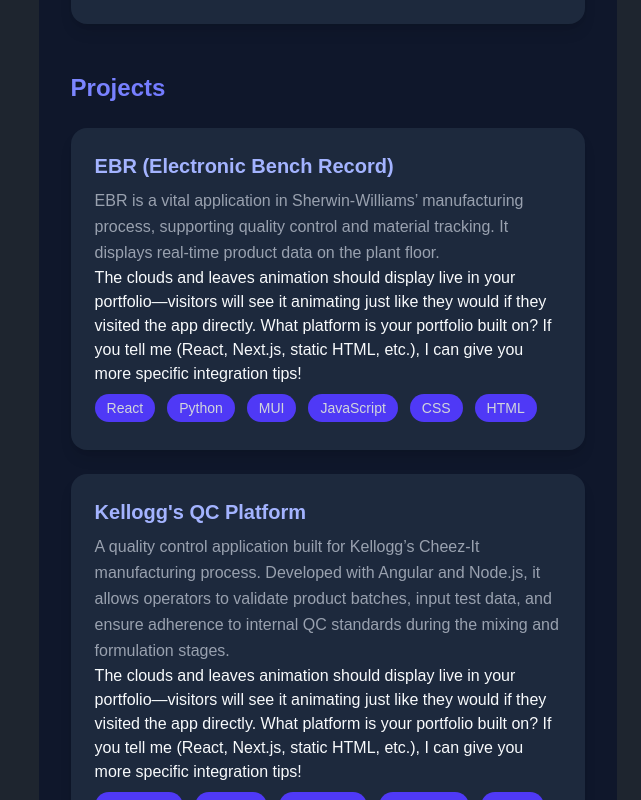
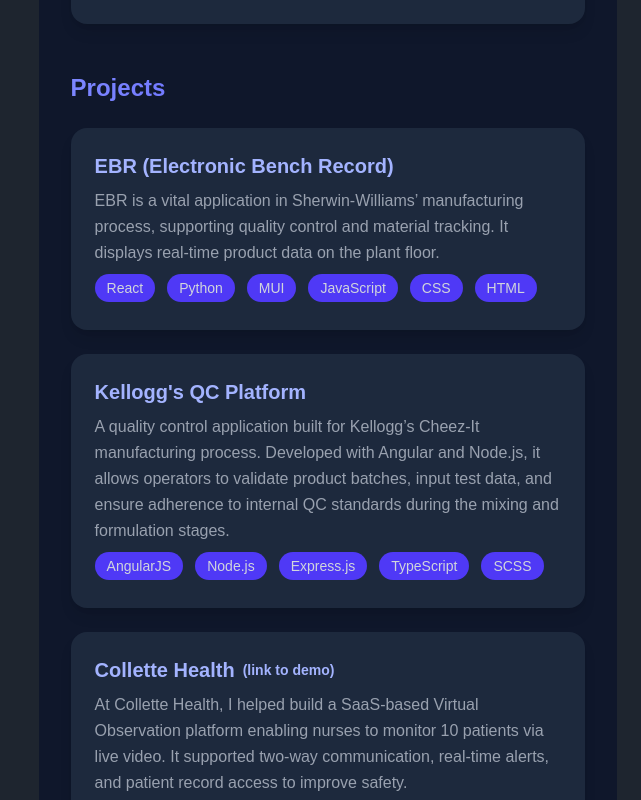
Before and after one commit to Stuman8818/my-portfolio, a Next.js app: page / in a window 1280 px wide. Shown: the part 880-1680 px from the top of the page, without its empty margins (639-1280 px from the left). Built offline with nearby package versions, Linux system fonts and the light colour scheme.

Commit message:
google drive resume

```diff
--- a/src/app/components/portfolio-content.tsx
+++ b/src/app/components/portfolio-content.tsx
@@ -174,11 +174,7 @@ const PortFolioContent: FC = () => {
                 ></iframe>
               </div>
             )}
-            The clouds and leaves animation should display live in your
-            portfolio—visitors will see it animating just like they would if
-            they visited the app directly. What platform is your portfolio built
-            on? If you tell me (React, Next.js, static HTML, etc.), I can give
-            you more specific integration tips!
+
             <ul className="flex flex-wrap mt-2 text-gray-300">
               {proj.stack.map((tech) => (
                 <li
--- a/src/app/components/portfolio-header.tsx
+++ b/src/app/components/portfolio-header.tsx
@@ -56,16 +56,16 @@ const PortFolioHeader: FC = () => {
         {/* Résumé download */}
         <div className="mt-10 flex items-center">
           <a
-            href="Dave_Stewart_Frontend_Software_Developer_Resume.pdf"
-            download="Dave_Stewart_Frontend_Software_Developer_Resume.pdf"
+            href="https://drive.google.com/uc?export=download&id=1-te8SFrRFBqYLF9xYgd3I-IHMvZlpCv5"
+            download="Dave_Stewart_Software_Engineer_Resmue.pdf"
             className="text-indigo-300 hover:text-indigo-400 transition-colors"
             rel="noopener noreferrer"
           >
             Full Résumé
           </a>
           <a
-            href="Dave_Stewart_Frontend_Software_Developer_Resume.pdf"
-            download="Dave_Stewart_Frontend_Software_Developer_Resume.pdf"
+            href="https://drive.google.com/uc?export=download&id=1-te8SFrRFBqYLF9xYgd3I-IHMvZlpCv5"
+            download="Dave_Stewart_Software_Engineer_Resmue.pdf"
             className="ml-4 text-indigo-300 hover:text-indigo-400 transition-colors"
             aria-label="Download résumé"
           >
@@ -80,7 +80,7 @@ const PortFolioHeader: FC = () => {
         <ul className="mt-8 flex space-x-6" aria-label="Social media">
           <li>
             <a
-              href="www.linkedin.com/in/dave-stewart-engineer"
+              href="https://www.linkedin.com/in/dave-stewart-engineer"
               target="_blank"
               rel="noopener noreferrer"
               title="LinkedIn"
```
